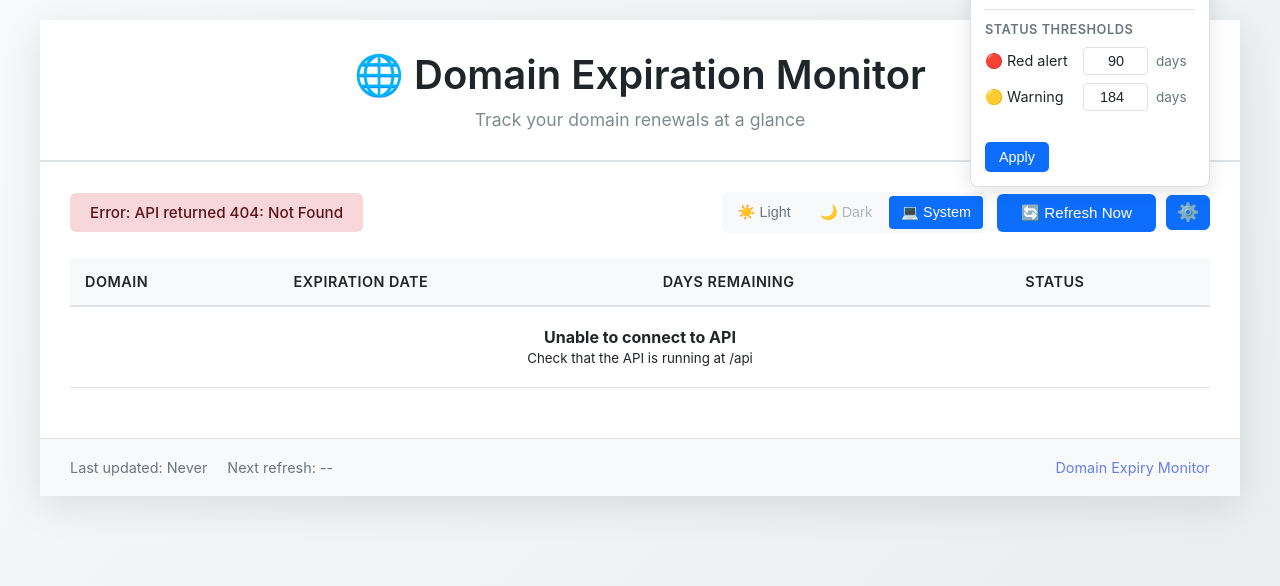
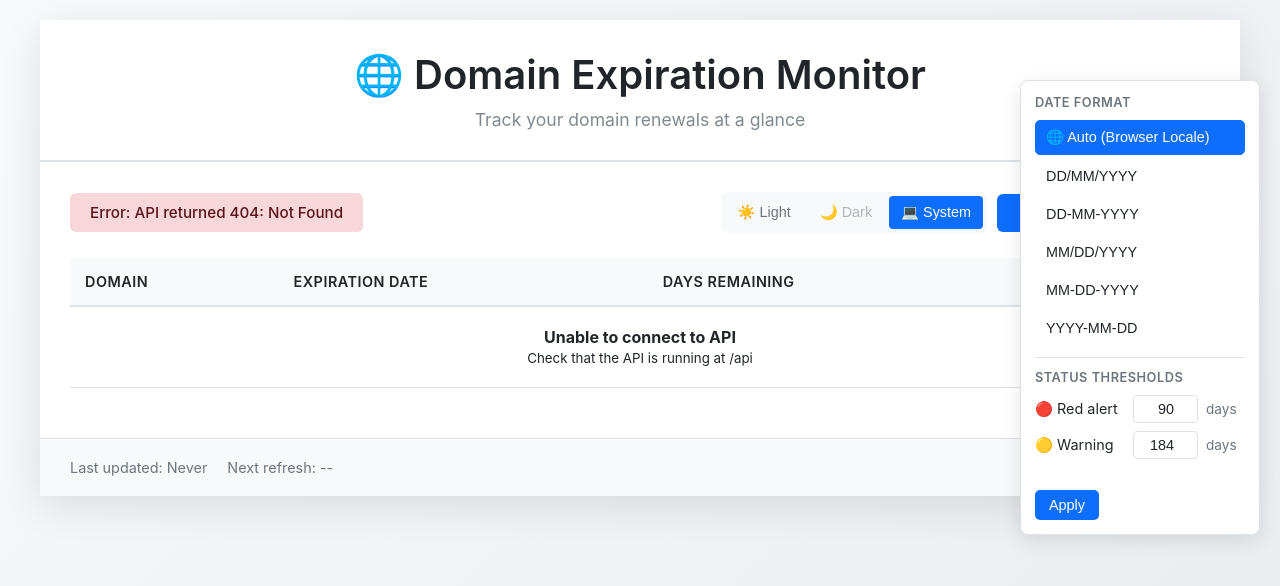
Before and after one commit to Hackpig1974/domain-expiry-web, a plain HTML site: page webserver/index.html in a window 1280 px wide. Both pictures are taken after a click on the button "⚙️". Drawn offline with Linux system fonts and the light colour scheme; no server answers.

Commit message:
fix: settings panel fixed position, full viewport height scrollable

```diff
--- a/webserver/style.css
+++ b/webserver/style.css
@@ -330,18 +330,18 @@ footer a:hover {
 
 .settings-panel {
   display: none;
-  position: absolute;
-  bottom: calc(100% + 8px);
-  right: 0;
+  position: fixed;
+  top: 80px;
+  right: 20px;
   background: var(--container-bg);
   border: 1px solid var(--border-color);
   border-radius: 8px;
   box-shadow: 0 6px 20px var(--shadow);
   padding: 14px;
   min-width: 240px;
-  max-height: 80vh;
+  max-height: calc(100vh - 100px);
   overflow-y: auto;
-  z-index: 100;
+  z-index: 1000;
 }
 
 .settings-panel.open {
```
